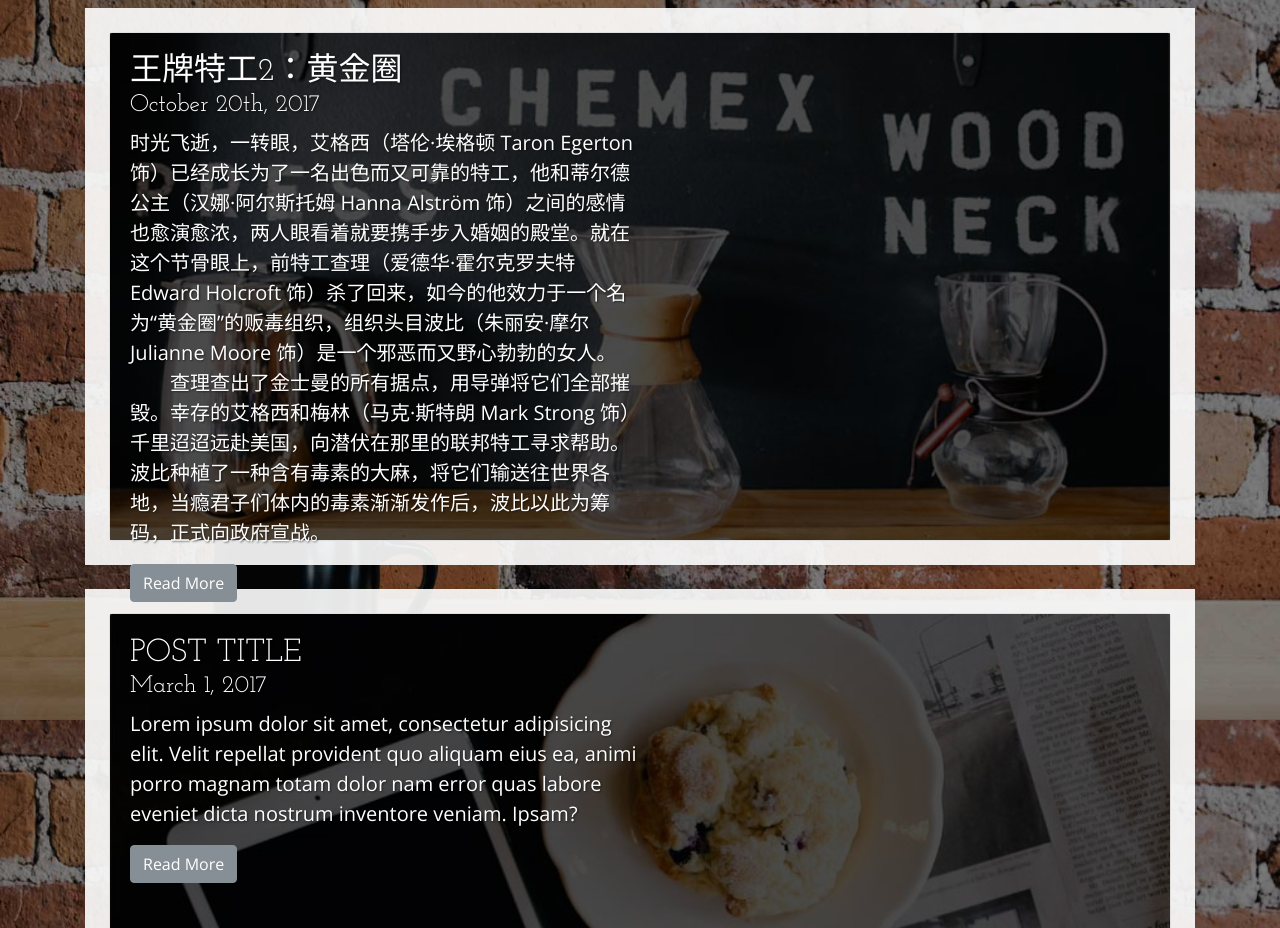
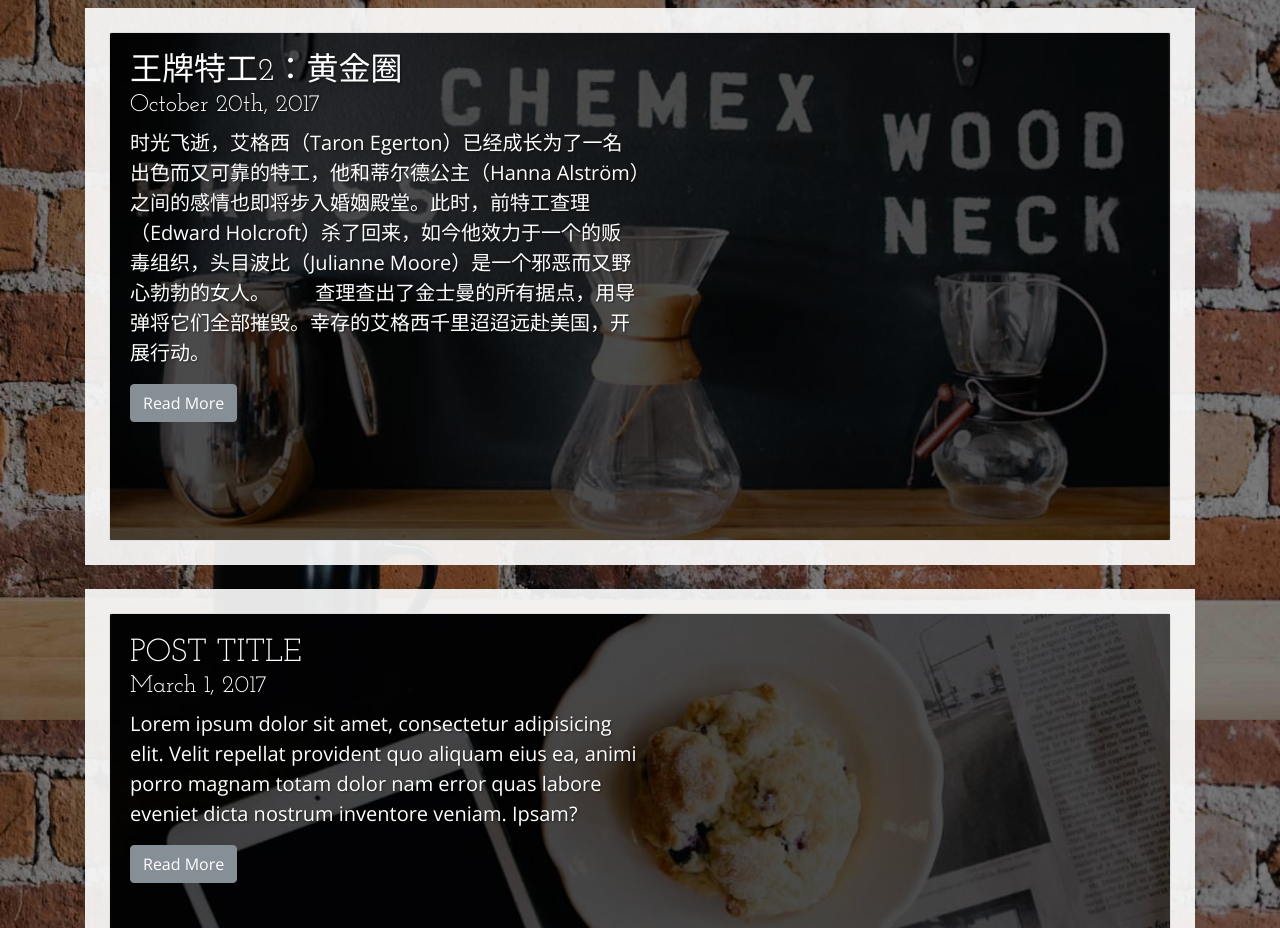
Before and after one commit to calosliu/FinalWork, a website: page docs/content.html in a window 1280 px wide. Shown: the part 880-1808 px from the top of the page. Drawn offline with nearby package versions, Linux system fonts and the light colour scheme.

Commit message:
content change zjh2

```diff
--- a/docs/content.html
+++ b/docs/content.html
@@ -72,8 +72,8 @@
           <div class="card-img-overlay bg-overlay">
             <h2 class="card-title text-shadow text-white text-uppercase mb-0">王牌特工2：黄金圈</h2>
             <h4 class="text-shadow text-white">October 20th, 2017</h4>
-            <p class="lead card-text text-shadow text-white w-50 d-none d-lg-block">时光飞逝，一转眼，艾格西（塔伦·埃格顿 Taron Egerton 饰）已经成长为了一名出色而又可靠的特工，他和蒂尔德公主（汉娜·阿尔斯托姆 Hanna Alström 饰）之间的感情也愈演愈浓，两人眼看着就要携手步入婚姻的殿堂。就在这个节骨眼上，前特工查理（爱德华·霍尔克罗夫特 Edward Holcroft 饰）杀了回来，如今的他效力于一个名为“黄金圈”的贩毒组织，组织头目波比（朱丽安·摩尔 Julianne Moore 饰）是一个邪恶而又野心勃勃的女人。
-              　　查理查出了金士曼的所有据点，用导弹将它们全部摧毁。幸存的艾格西和梅林（马克·斯特朗 Mark Strong 饰）千里迢迢远赴美国，向潜伏在那里的联邦特工寻求帮助。波比种植了一种含有毒素的大麻，将它们输送往世界各地，当瘾君子们体内的毒素渐渐发作后，波比以此为筹码，正式向政府宣战。</p>
+            <p class="lead card-text text-shadow text-white w-50 d-none d-lg-block">时光飞逝，艾格西（Taron Egerton）已经成长为了一名出色而又可靠的特工，他和蒂尔德公主（Hanna Alström）之间的感情也即将步入婚姻殿堂。此时，前特工查理（Edward Holcroft）杀了回来，如今他效力于一个的贩毒组织，头目波比（Julianne Moore）是一个邪恶而又野心勃勃的女人。
+              　　查理查出了金士曼的所有据点，用导弹将它们全部摧毁。幸存的艾格西千里迢迢远赴美国，开展行动。</p>
             <a href="https://movie.douban.com/subject/26378579/?from=showing" class="btn btn-secondary">Read More</a>
           </div>
         </div>
```
